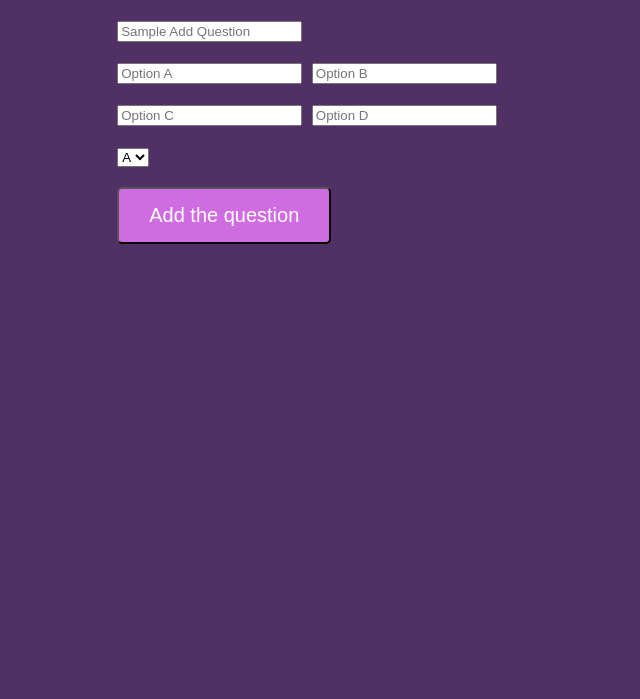
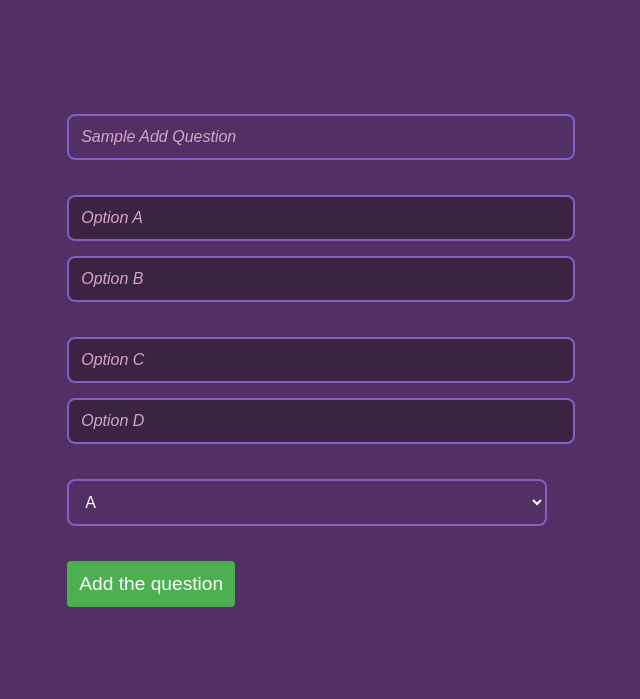
Before and after one commit to Pixel-Synth/Quiz-Master, a Flask app: template templates/admin-add-questions.html in a window 1280 px wide. Shown: the part 75-774 px from the top of the page, without its empty margins (333-973 px from the left). Run offline with Flask 3, Linux system fonts and the light colour scheme; the template is opened without the code that fills it: values that come from a table or form of the project are taken from there, others are empty; data comes from the database, SQL or seed files in the repository; some web fonts are replaced.

Commit message:
Update admin-homepage.css

```diff
--- a/static/css/admin-homepage.css
+++ b/static/css/admin-homepage.css
@@ -1,9 +1,10 @@
 @import url('https://fonts.googleapis.com/css2?family=Source+Code+Pro:ital,wght@0,200..900;1,200..900&display=swap');
 @import url('https://fonts.googleapis.com/css2?family=Send+Flowers&display=swap');
-body{
+
+body {
     margin: 0;
     padding: 0;
-    color:white;
+    color: white;
     background: #513066;
     font-family: "Source Code Pro", serif;
     font-optical-sizing: auto;
@@ -11,7 +12,7 @@ body{
     font-style: normal;
 }
 
-header{
+header {
     background: #350149;
     font-size: 36px;
     padding: 15px;
@@ -20,11 +21,130 @@ header{
     font-style: normal;
 }
 
-/*.container{
+.container {
+    display: flex;
+    flex-direction: column;
+    align-items: center;
+    justify-content: center;
+    min-height: 80vh;
+    padding: 20px;
+}
+
+#quiz-title {
+    font-size: 45px;
+    margin-bottom: 30px;
+}
+
+#question-container {
+    background: #845ec3;
+    padding: 20px;
+    border-radius: 10px;
+    margin-bottom: 20px;
+    width: 80%;
+    max-width: 600px;
+}
+
+#question-container p {
+    font-size: 24px;
+    margin-bottom: 20px;
+}
+
+.option {
+    display: block;
+    width: 100%;
+    padding: 10px;
+    margin-bottom: 10px;
+    background: #D17D98;
+    border: none;
+    border-radius: 5px;
+    color: white;
+    font-size: 18px;
+    cursor: pointer;
+    transition: background 0.3s ease;
+}
+
+.option:hover {
+    background: #e0b600;
+}
+
+#add-button {
+    background-color: #4CAF50;
+    color: white;
+    padding: 12px;
+    font-size: 1.2rem;
+    border: none;
+    border-radius: 4px;
+    cursor: pointer;
+    transition: background-color 0.3s;
+}
+
+#add-button:hover {
+    background-color: #45a049;
+}
+
+input[type="text"], select {
+    padding: 12px;
+    font-size: 1rem;
+    border: 2px solid #845ec3;
+    border-radius: 8px;
+    background-color: #513066;
+    color: white;
+    width: 100%;
+    margin-bottom: 15px;
+    transition: border-color 0.3s ease, box-shadow 0.3s ease;
+}
+
+input[type="text"]:focus {
+    border-color: #D17D98;
+    box-shadow: 0 0 5px rgba(209, 125, 152, 0.7);
+    outline: none;
+}
+
+input[type="text"]::placeholder {
+    color: #d8a6c5;
+    font-style: italic;
+}
+
+input[type="text"]:valid {
+    background-color: #3b2442;
+}
+
+.button-group {
     display: flex;
     justify-content: center;
-    align-items: center;
-}*/
+    gap: 10px;
+    margin-top: 20px;
+}
+
+.button-group button {
+    padding: 10px 20px;
+    font-size: 16px;
+    cursor: pointer;
+    background: #D17D98;
+    color: white;
+    border: none;
+    border-radius: 5px;
+}
+
+.button-group button:hover {
+    background: #e0b600;
+}
+
+.question-sample-add p {
+    text-align: center;
+    font-weight: bold;
+    margin-bottom: 15px;
+    color: #4CAF50;
+}
+
+@media (max-width: 768px) {
+    .container {
+        width: 90%;
+    }
+    .questions {
+        width: 100%;
+    }
+}
 
 .questions{
     display: flex;
@@ -34,23 +154,6 @@ header{
     height: auto;
 }
 
-/*.vertical-center{
-    margin: 0;
-    position: absolute;
-    top: 50%;
-    -ms-transform: translateY(-50%);
-    transform: translateY(-50%);
-    text-align: center;
-}*/
-
-.container {
-    display: flex;
-    justify-content: center;
-    align-items: center;
-    height: auto;
-    flex-direction: column;
-    box-sizing: border-box;
-}
 .vertical-center {
     text-align: center;
     position: static;
@@ -109,6 +212,7 @@ h3{
     gap: 15px;
     flex-wrap: wrap;
 }
+
 .category{
     position: relative;
     display: inline-block;
@@ -120,6 +224,7 @@ h3{
     min-width: 150px;
     text-align: center;
 }
+
 .dropdown{
     display: none;
     position: absolute;
@@ -130,31 +235,33 @@ h3{
     border-radius: 5px;
     box-shadow: 0px 4px 6px rgba(0, 0, 0, 0.1);
 }
+
 .dropdown div{
     padding: 10px;
     cursor: pointer;
     border-bottom: 1px solid #e0b600;
 }
+
 .dropdown div:last-child{
     border-bottom: none;
 }
+
 .dropdown div:hover{
     background: #e0b600;
 }
+
 .category:hover .dropdown{
     display: block;
 }
 
-
-
-
 .hidden {
     opacity: 0;
 }
+
 @keyframes dropIn {
     from {
         opacity: 0;
-        transform: translateY(-10px);/
+        transform: translateY(-10px);
     }
     to {
         opacity: 1;
@@ -165,6 +272,7 @@ h3{
 .drop-in {
     animation: dropIn 0.8s ease-out forwards;
 }
+
 @keyframes fadeIn {
     from {
         opacity: 0;
@@ -217,6 +325,73 @@ h3{
     border-radius: 5px;
     cursor: pointer;
 }
+
 .logout-btn:hover {
     background: #e60000;
 }
+
+.qno {
+    font-size: 24px;
+    font-weight: bold;
+    color: #ffffff;
+    margin-bottom: 15px;
+    padding: 10px;
+    background-color: #470132;
+    border-radius: 0px;
+    display: inline-block;
+}
+
+#add-question {
+    padding: 12px;
+    font-size: 1rem;
+    border: 2px solid #845ec3;
+    border-radius: 8px;
+    background-color: #513066;
+    color: white;
+    width: 100%;
+    margin-bottom: 15px;
+    transition: border-color 0.3s ease, box-shadow 0.3s ease;
+}
+
+#add-question:focus {
+    border-color: #D17D98;
+    box-shadow: 0 0 5px rgba(209, 125, 152, 0.7);
+    outline: none;
+}
+
+#add-question::placeholder {
+    color: #d8a6c5;
+    font-style: italic;
+}
+
+.button-group {
+    display: flex;
+    justify-content: center;
+    gap: 10px;
+    margin-top: 20px;
+}
+
+.button-group button {
+    padding: 10px 20px;
+    font-size: 16px;
+    cursor: pointer;
+    background: #D17D98;
+    color: white;
+    border: none;
+    border-radius: 5px;
+}
+
+.button-group button:hover {
+    background: #e0b600;
+}
+
+#add-button {
+    background-color: #4CAF50;
+    color: white;
+    padding: 12px;
+    font-size: 1.2rem;
+    border: none;
+    border-radius: 4px;
+    cursor: pointer;
+    transition: background-color 0.3s;
+}
```
